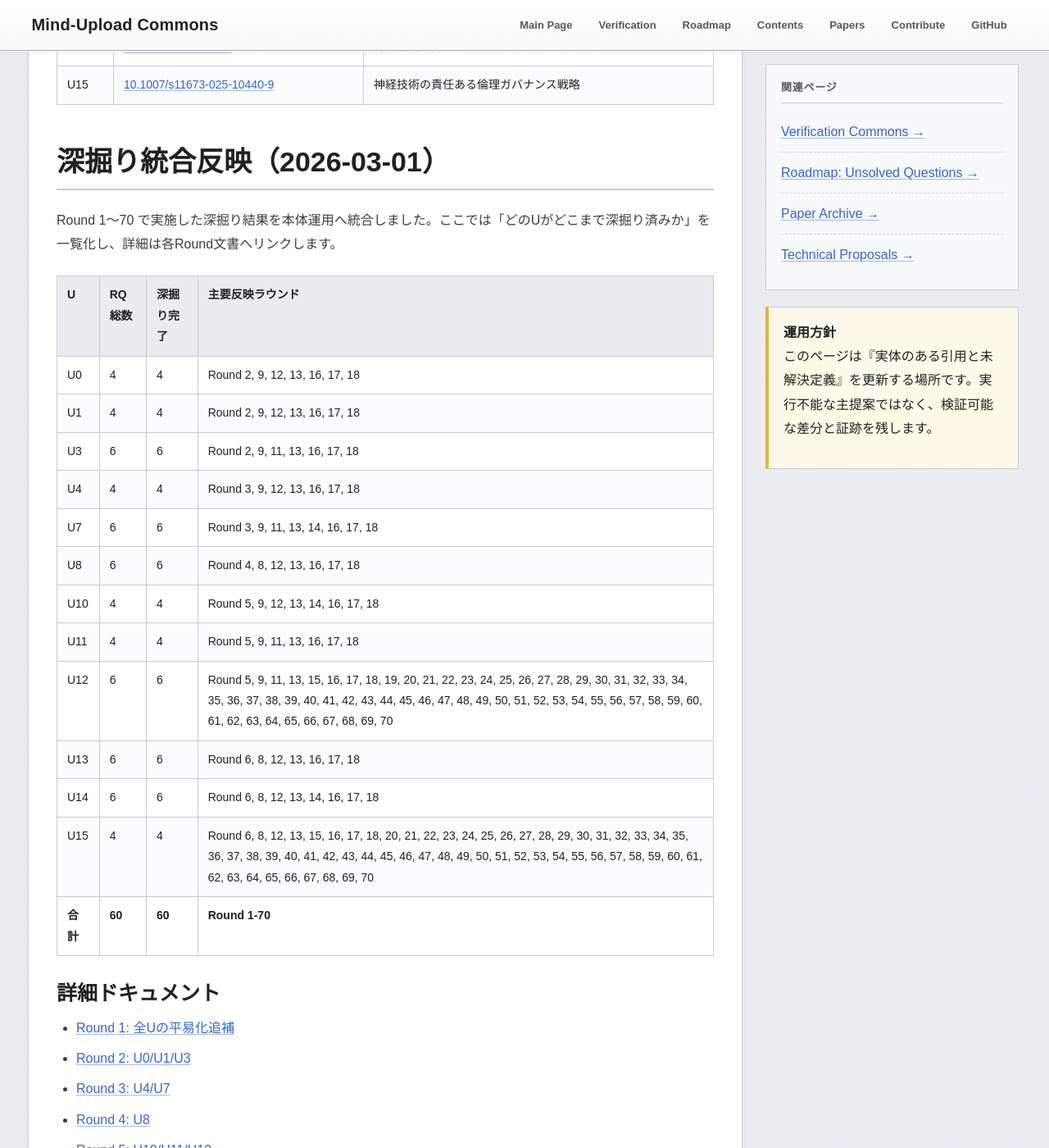
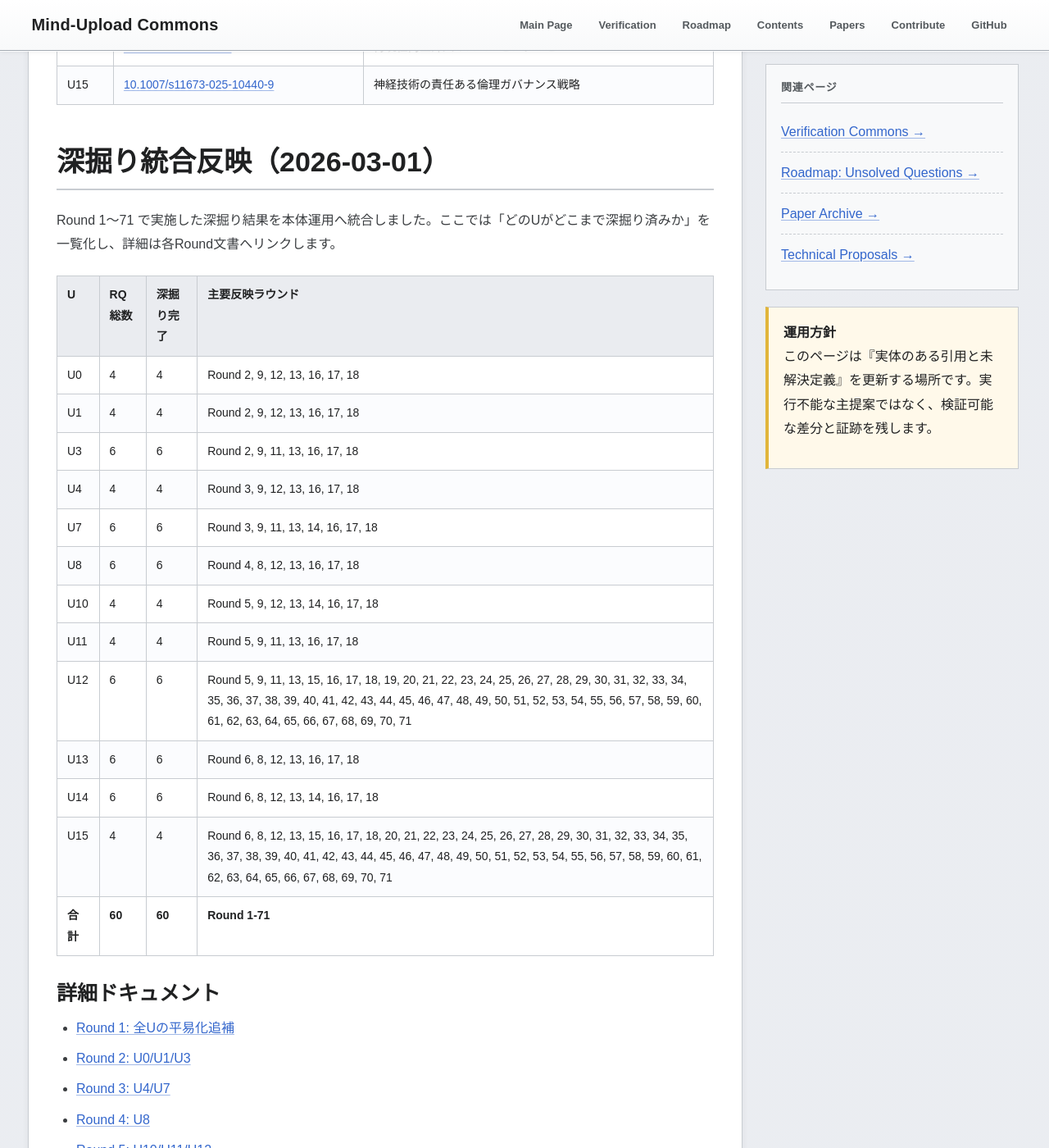
Before and after one commit to yasufumi-nakata/eegflow, a Jekyll site: the page built from research_harvest_50.md, in a window 1280 px wide and 1400 px high, scrolled down 6243 px. Shown: the whole window at 82% size. Built offline with Jekyll 4.4.1, drawn with Linux system fonts in a browser that asks for light colours; some of the changed text lies outside the part shown.

Commit message:
Add Round 71 restabilization confirmation ledger and reclose return watch

```diff
--- a/research_harvest_50.md
+++ b/research_harvest_50.md
@@ -156,7 +156,7 @@
 <section class="section" id="deepening-integration-20260301">
 <h2 class="section-title">深掘り統合反映（2026-03-01）</h2>
 <p>
-Round 1〜70 で実施した深掘り結果を本体運用へ統合しました。ここでは「どのUがどこまで深掘り済みか」を一覧化し、詳細は各Round文書へリンクします。
+Round 1〜71 で実施した深掘り結果を本体運用へ統合しました。ここでは「どのUがどこまで深掘り済みか」を一覧化し、詳細は各Round文書へリンクします。
 </p>
 <table class="data-table">
 <thead><tr><th>U</th><th>RQ総数</th><th>深掘り完了</th><th>主要反映ラウンド</th></tr></thead><tbody>
@@ -168,11 +168,11 @@
 <tr><td>U8</td><td>6</td><td>6</td><td>Round 4, 8, 12, 13, 16, 17, 18</td></tr>
 <tr><td>U10</td><td>4</td><td>4</td><td>Round 5, 9, 12, 13, 14, 16, 17, 18</td></tr>
 <tr><td>U11</td><td>4</td><td>4</td><td>Round 5, 9, 11, 13, 16, 17, 18</td></tr>
-<tr><td>U12</td><td>6</td><td>6</td><td>Round 5, 9, 11, 13, 15, 16, 17, 18, 19, 20, 21, 22, 23, 24, 25, 26, 27, 28, 29, 30, 31, 32, 33, 34, 35, 36, 37, 38, 39, 40, 41, 42, 43, 44, 45, 46, 47, 48, 49, 50, 51, 52, 53, 54, 55, 56, 57, 58, 59, 60, 61, 62, 63, 64, 65, 66, 67, 68, 69, 70</td></tr>
+<tr><td>U12</td><td>6</td><td>6</td><td>Round 5, 9, 11, 13, 15, 16, 17, 18, 19, 20, 21, 22, 23, 24, 25, 26, 27, 28, 29, 30, 31, 32, 33, 34, 35, 36, 37, 38, 39, 40, 41, 42, 43, 44, 45, 46, 47, 48, 49, 50, 51, 52, 53, 54, 55, 56, 57, 58, 59, 60, 61, 62, 63, 64, 65, 66, 67, 68, 69, 70, 71</td></tr>
 <tr><td>U13</td><td>6</td><td>6</td><td>Round 6, 8, 12, 13, 16, 17, 18</td></tr>
 <tr><td>U14</td><td>6</td><td>6</td><td>Round 6, 8, 12, 13, 14, 16, 17, 18</td></tr>
-<tr><td>U15</td><td>4</td><td>4</td><td>Round 6, 8, 12, 13, 15, 16, 17, 18, 20, 21, 22, 23, 24, 25, 26, 27, 28, 29, 30, 31, 32, 33, 34, 35, 36, 37, 38, 39, 40, 41, 42, 43, 44, 45, 46, 47, 48, 49, 50, 51, 52, 53, 54, 55, 56, 57, 58, 59, 60, 61, 62, 63, 64, 65, 66, 67, 68, 69, 70</td></tr>
-<tr><td><strong>合計</strong></td><td><strong>60</strong></td><td><strong>60</strong></td><td><strong>Round 1-70</strong></td></tr>
+<tr><td>U15</td><td>4</td><td>4</td><td>Round 6, 8, 12, 13, 15, 16, 17, 18, 20, 21, 22, 23, 24, 25, 26, 27, 28, 29, 30, 31, 32, 33, 34, 35, 36, 37, 38, 39, 40, 41, 42, 43, 44, 45, 46, 47, 48, 49, 50, 51, 52, 53, 54, 55, 56, 57, 58, 59, 60, 61, 62, 63, 64, 65, 66, 67, 68, 69, 70, 71</td></tr>
+<tr><td><strong>合計</strong></td><td><strong>60</strong></td><td><strong>60</strong></td><td><strong>Round 1-71</strong></td></tr>
 </tbody></table>
 
 <h3>詳細ドキュメント</h3>
@@ -247,6 +247,7 @@
 <li><a href="research_deepening_round68_2026-03-01.html">Round 68: 安定状態チェックポイントと再開再入ゲート固定</a></li>
 <li><a href="research_deepening_round69_2026-03-01.html">Round 69: 再入候補トリアージと再検証再接続ブリッジ固定</a></li>
 <li><a href="research_deepening_round70_2026-03-01.html">Round 70: 再入実行パケットと再安定化復帰ゲート固定</a></li>
+<li><a href="research_deepening_round71_2026-03-01.html">Round 71: 再安定化確認台帳と再クローズ復帰監視固定</a></li>
 </ul>
 
 <h3>整合性監査（証跡）</h3>
@@ -666,6 +667,12 @@
 Round 70 の再入実行パケットと再安定化復帰ゲート固定は
 <a href="automation/rq_regulation_reentry_execution_packet_round70_2026-03-01.csv" target="_blank">rq_regulation_reentry_execution_packet_round70_2026-03-01.csv</a>（問い別再入実行パケット）と
 <a href="automation/rq_regulation_restabilization_return_gate_round70_2026-03-01.csv" target="_blank">rq_regulation_restabilization_return_gate_round70_2026-03-01.csv</a>（問い別再安定化復帰ゲート）
+に記録しています。
+</p>
+<p class="small">
+Round 71 の再安定化確認台帳と再クローズ復帰監視固定は
+<a href="automation/rq_regulation_restabilization_confirmation_ledger_round71_2026-03-01.csv" target="_blank">rq_regulation_restabilization_confirmation_ledger_round71_2026-03-01.csv</a>（問い別再安定化確認台帳）と
+<a href="automation/rq_regulation_reclose_return_watch_round71_2026-03-01.csv" target="_blank">rq_regulation_reclose_return_watch_round71_2026-03-01.csv</a>（問い別再クローズ復帰監視）
 に記録しています。
 </p>
 </section>
```
Also changed, not shown: automation/rq_regulation_reclose_return_watch_round71_2026-03-01.csv (added, +11 -0 lines), automation/rq_regulation_restabilization_confirmation_ledger_round71_2026-03-01.csv (added, +11 -0 lines), research_deepening_continue_guide_2026-03-01.md (+6 -2 lines), research_deepening_round71_2026-03-01.md (added, +64 -0 lines).
